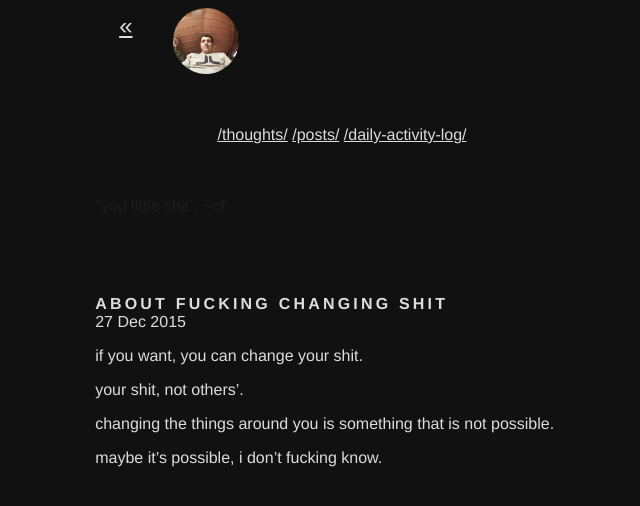
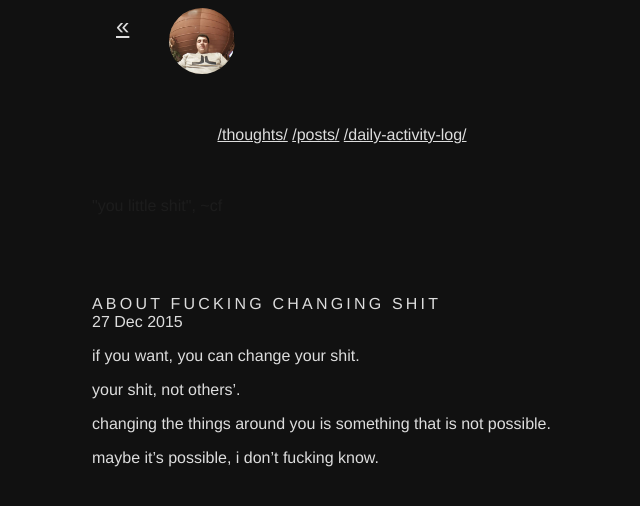
Before and after one commit to christian-fei/christian-fei.github.io-pandoc, a Jekyll site: the page built from _posts/2015-12-27-About-fucking-changing-shit.md, in a window 1280 px wide. Shown: the top 506 px of the page, without its empty margins (298-938 px from the left). Built offline with Jekyll 4.4.1, drawn with Linux system fonts in a browser that asks for light colours; Markdown is read by kramdown in place of the engine named in the settings.

Commit message:
fixed styles

```diff
--- a/_layouts/post.html
+++ b/_layouts/post.html
@@ -2,7 +2,6 @@
 layout: default
 ---
 
-<article class="post">
 <div class="content">
   <div class="title">{{ page.title }}</div>
   <time datetime="{{ page.date | date:"%Y-%m-%d" }}">
@@ -12,4 +11,3 @@
     {{content}}
   </section>
 </div>
-</article>
--- a/assets/css/main.css
+++ b/assets/css/main.css
@@ -6,8 +6,6 @@
 .content {
   max-width: 500px;
   margin: 0 auto;
-  padding-left: 0.2rem;
-  padding-right: 0.2rem;
 }
 
 .wide {
@@ -19,7 +17,7 @@
 }
 
 .post {
-  margin-bottom: 200px;
+  margin-bottom: 300px;
 }
 
 .post .title {
```
Lines whose indentation alone changed are shown as unchanged.
